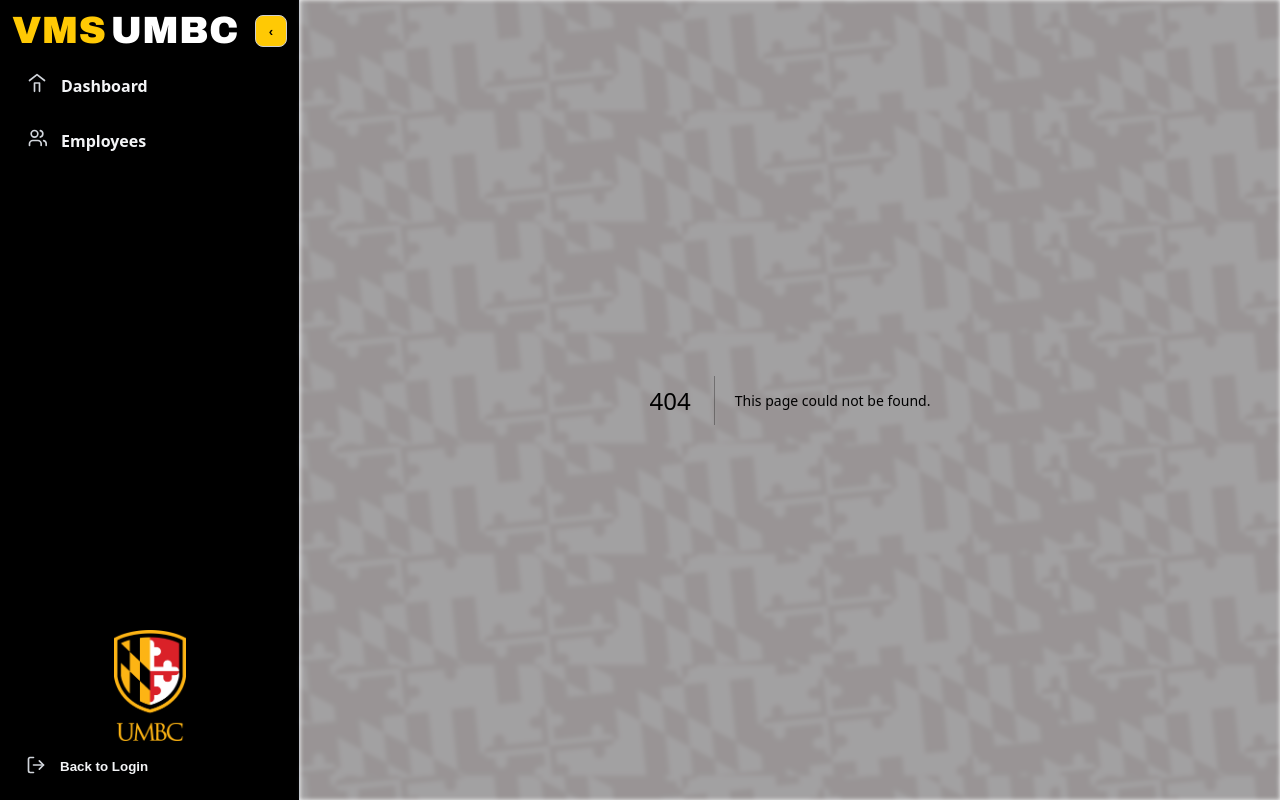
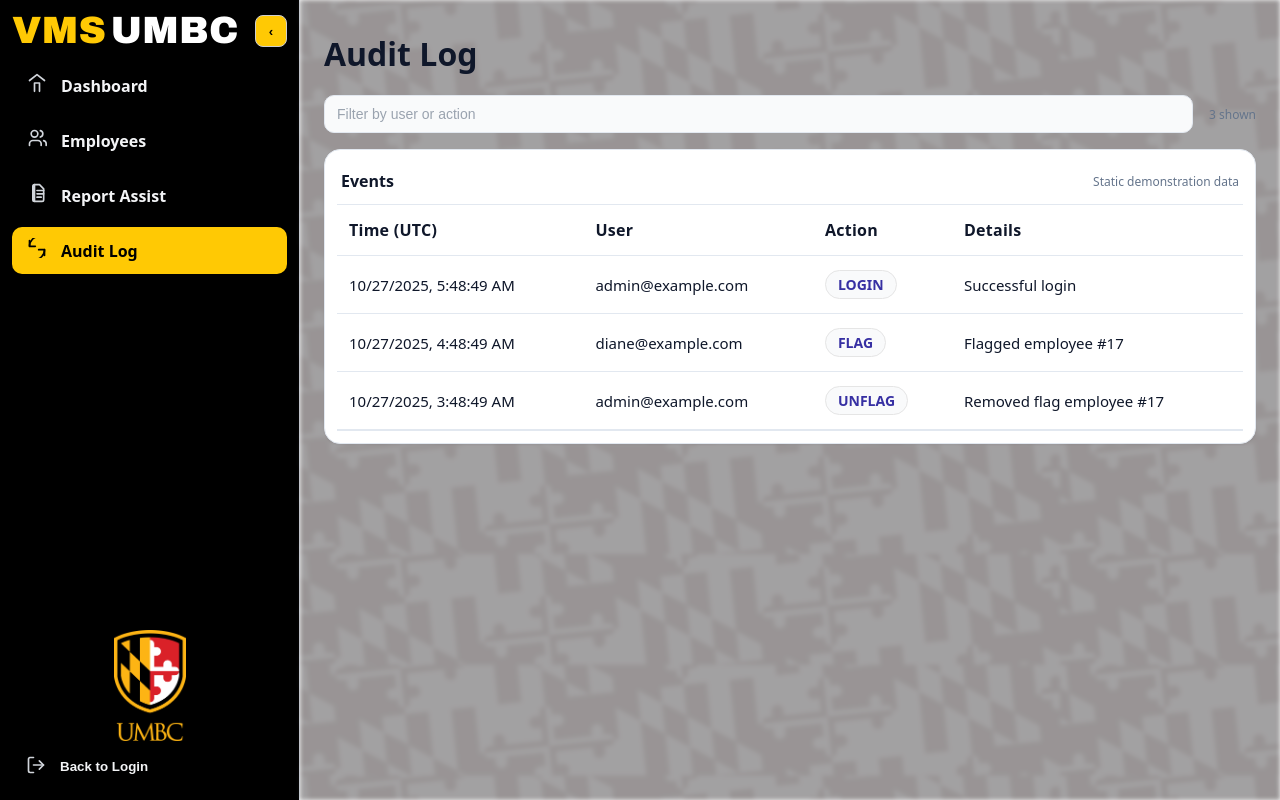
Before and after one commit to HarshB231/447Project, a Next.js app: page /audit-log in a window 1280 px wide. Before the commit this address had no page. Built offline with nearby package versions, Linux system fonts and the light colour scheme; a web font is replaced by a local one.

Commit message:
New Tabs
added the audit log and the report assist page

```diff
--- /dev/null
+++ b/app/audit-log/page.tsx
@@ -0,0 +1,49 @@
+"use client";
+import React, { useState } from 'react';
+
+type LogEntry = { id: number; ts: string; user: string; action: string; details: string };
+
+export default function AuditLogPage() {
+  // Placeholder static log entries; in future fetch from /api/audit
+  const [logs] = useState<LogEntry[]>([
+    { id: 1, ts: new Date().toISOString(), user: 'admin@example.com', action: 'LOGIN', details: 'Successful login' },
+    { id: 2, ts: new Date(Date.now()-3600_000).toISOString(), user: 'diane@example.com', action: 'FLAG', details: 'Flagged employee #17' },
+    { id: 3, ts: new Date(Date.now()-7200_000).toISOString(), user: 'admin@example.com', action: 'UNFLAG', details: 'Removed flag employee #17' },
+  ]);
+  const [filter, setFilter] = useState('');
+
+  const filtered = logs.filter(l => !filter || l.action.toLowerCase().includes(filter.toLowerCase()) || l.user.toLowerCase().includes(filter.toLowerCase()));
+
+  return (
+    <div className="container container-wide">
+      <h1 className="h1">Audit Log</h1>
+      <div style={{ display:'flex', gap:16, marginBottom:16 }}>
+        <input className="input" placeholder="Filter by user or action" value={filter} onChange={e=>setFilter(e.target.value)} style={{ flex:1 }} />
+        <div className="help" style={{ alignSelf:'center' }}>{filtered.length} shown</div>
+      </div>
+      <div className="card section">
+        <div className="titlebar">
+          <div className="title">Events</div>
+          <div className="help">Static demonstration data</div>
+        </div>
+        <div className="table-wrap">
+          <table className="table">
+            <thead>
+              <tr><th>Time (UTC)</th><th>User</th><th>Action</th><th>Details</th></tr>
+            </thead>
+            <tbody>
+              {filtered.map(e => (
+                <tr key={e.id}>
+                  <td>{new Date(e.ts).toLocaleString()}</td>
+                  <td>{e.user}</td>
+                  <td><span className="chip">{e.action}</span></td>
+                  <td style={{ maxWidth:360 }}>{e.details}</td>
+                </tr>
+              ))}
+            </tbody>
+          </table>
+        </div>
+      </div>
+    </div>
+  );
+}
--- a/app/layout.tsx
+++ b/app/layout.tsx
@@ -47,9 +47,18 @@ export default function RootLayout({ children }: { children: React.ReactNode })
     <svg width="20" height="20" viewBox="0 0 24 24" fill="none" stroke="currentColor" strokeWidth="2" strokeLinecap="round" strokeLinejoin="round"><path d="M9 21H5a2 2 0 0 1-2-2V5a2 2 0 0 1 2-2h4"/><path d="M16 17l5-5-5-5"/><path d="M21 12H9"/></svg>
   );
 
+  const IconReport = () => (
+    <svg width="20" height="20" viewBox="0 0 24 24" fill="none" stroke="currentColor" strokeWidth="2" strokeLinecap="round" strokeLinejoin="round"><path d="M9 2h6l5 5v13a2 2 0 0 1-2 2H9"/><path d="M9 2v20a2 2 0 0 1-2-2V4a2 2 0 0 1 2-2"/><path d="M12 9h8"/><path d="M12 13h8"/><path d="M12 17h5"/></svg>
+  );
+  const IconAudit = () => (
+    <svg width="20" height="20" viewBox="0 0 24 24" fill="none" stroke="currentColor" strokeWidth="2" strokeLinecap="round" strokeLinejoin="round"><path d="M3 3v7h7"/><path d="M21 21v-7h-7"/><path d="M3 10a12 12 0 0 1 12-12v0"/><path d="M21 14a12 12 0 0 1-12 12v0"/></svg>
+  );
+
   const nav = [
     { href: '/dashboard', label: 'Dashboard', icon: <IconHome /> },
     { href: '/employees', label: 'Employees', icon: <IconUsers /> },
+    { href: '/report-assist', label: 'Report Assist', icon: <IconReport /> },
+    { href: '/audit-log', label: 'Audit Log', icon: <IconAudit /> },
   ];
 
   return (
--- /dev/null
+++ b/app/report-assist/page.tsx
@@ -0,0 +1,81 @@
+"use client";
+import React, { useState } from 'react';
+
+// Simple placeholder report generation assistant page.
+// Matches styling of dashboard/employees using container + cards.
+export default function ReportAssistPage() {
+  const [reportType, setReportType] = useState('visa-expirations');
+  const [range, setRange] = useState('next-180');
+  const [generated, setGenerated] = useState<any[] | null>(null);
+  const [loading, setLoading] = useState(false);
+
+  async function generateReport(e: React.FormEvent) {
+    e.preventDefault();
+    setLoading(true);
+    // Placeholder: client-side only mock, in future fetch /api/report?type=...&range=...
+    setTimeout(() => {
+      const sample = [
+        { id: 101, name: 'Demo User', visa: 'H-1B', endDate: '2026-08-14', daysLeft: 500 },
+        { id: 202, name: 'Sample Scholar', visa: 'J-1', endDate: '2025-12-01', daysLeft: 370 },
+      ];
+      setGenerated(sample);
+      setLoading(false);
+    }, 650);
+  }
+
+  return (
+    <div className="container container-wide">
+      <h1 className="h1">Report Assist</h1>
+      <div className="card pad" style={{ marginBottom: 24 }}>
+        <div className="title" style={{ marginBottom: 12 }}>Build a quick report</div>
+        <form onSubmit={generateReport} style={{ display: 'grid', gap: 14, maxWidth: 680 }}>
+          <label style={{ display:'grid', gap:6 }}>
+            <span className="help">Report Type</span>
+            <select className="input" value={reportType} onChange={e=>setReportType(e.target.value)}>
+              <option value="visa-expirations">Visa Expirations</option>
+              <option value="flagged">Flagged Employees</option>
+              <option value="permanent-residents">Permanent Residents</option>
+            </select>
+          </label>
+          <label style={{ display:'grid', gap:6 }}>
+            <span className="help">Range</span>
+            <select className="input" value={range} onChange={e=>setRange(e.target.value)}>
+              <option value="next-90">Next 90 Days</option>
+              <option value="next-180">Next 180 Days</option>
+              <option value="all">All Future</option>
+            </select>
+          </label>
+          <div>
+            <button type="submit" className="btn-soft" disabled={loading}>{loading ? 'Generating...' : 'Generate'}</button>
+          </div>
+        </form>
+      </div>
+
+      {generated && (
+        <div className="card section">
+          <div className="titlebar">
+            <div className="title">Preview ({generated.length} rows)</div>
+            <div className="help">Mock data for demonstration</div>
+          </div>
+          <div className="table-wrap">
+            <table className="table">
+              <thead>
+                <tr><th>Name</th><th>Visa</th><th>Expiration</th><th>Days Left</th></tr>
+              </thead>
+              <tbody>
+                {generated.map(r => (
+                  <tr key={r.id}>
+                    <td>{r.name}</td>
+                    <td><span className="chip">{r.visa}</span></td>
+                    <td>{r.endDate}</td>
+                    <td>{r.daysLeft}</td>
+                  </tr>
+                ))}
+              </tbody>
+            </table>
+          </div>
+        </div>
+      )}
+    </div>
+  );
+}
```
